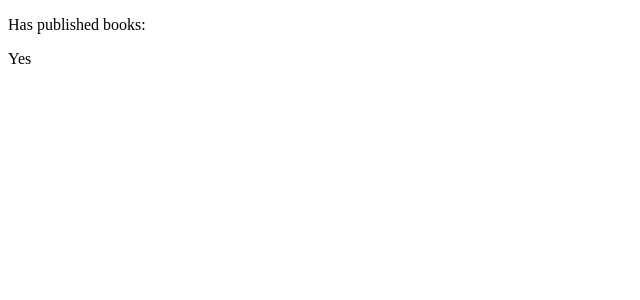
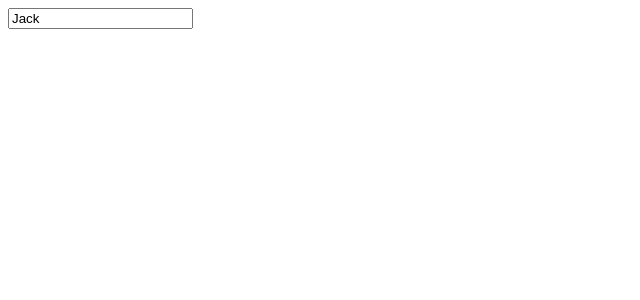
Before and after one commit to CedricGeng/work_demo, a Vue app: page / in a window 1280 px wide. Shown: the top 300 px of the page, without its empty margins (0-640 px from the left). Built offline with nearby package versions, Linux system fonts and the light colour scheme; the HTML template or start-up script is replaced by a standard one.

Commit message:
watch体验

```diff
--- a/src/components/Person.vue
+++ b/src/components/Person.vue
@@ -1,23 +1,18 @@
-<script setup>
-import { reactive, computed } from "vue"
+<template>
+  <input v-model="name" />
+</template>
 
-const author = reactive({
-  name: "John Doe",
-  books: [
-    "Vue 2 - Advanced Guide",
-    "Vue 3 - Basic Guide",
-    "Vue 4 - The Mystery",
-  ],
-})
+<script setup lang="ts">
+import { ref, reactive, onMounted, computed, watch } from "vue"
 
-// 一个计算属性 ref
-const publishedBooksMessage = computed(() => {
-  return author.books.length > 0 ? "Yes" : "No"
-})
+let name = ref("Jack")
+watch(
+  name,
+  (newValue, oldValue) => {
+    console.log(`Name changed from ${oldValue} to ${newValue}`)
+  },
+  { immediate: true },
+)
 </script>
 
-<template>
-  <p>Has published books:</p>
-  <!-- <span>{{ publishedBooksMessage }}</span> -->
-  <span>{{ author.books.length >= 0 ? "Yes" : "No" }}</span>
-</template>
+<style scoped></style>
```
